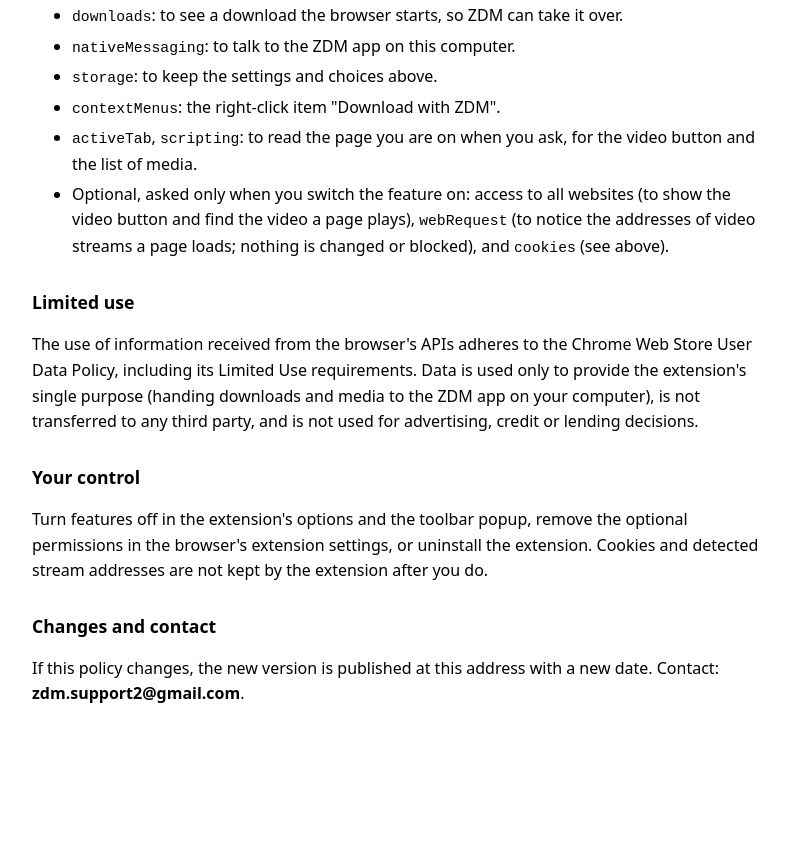
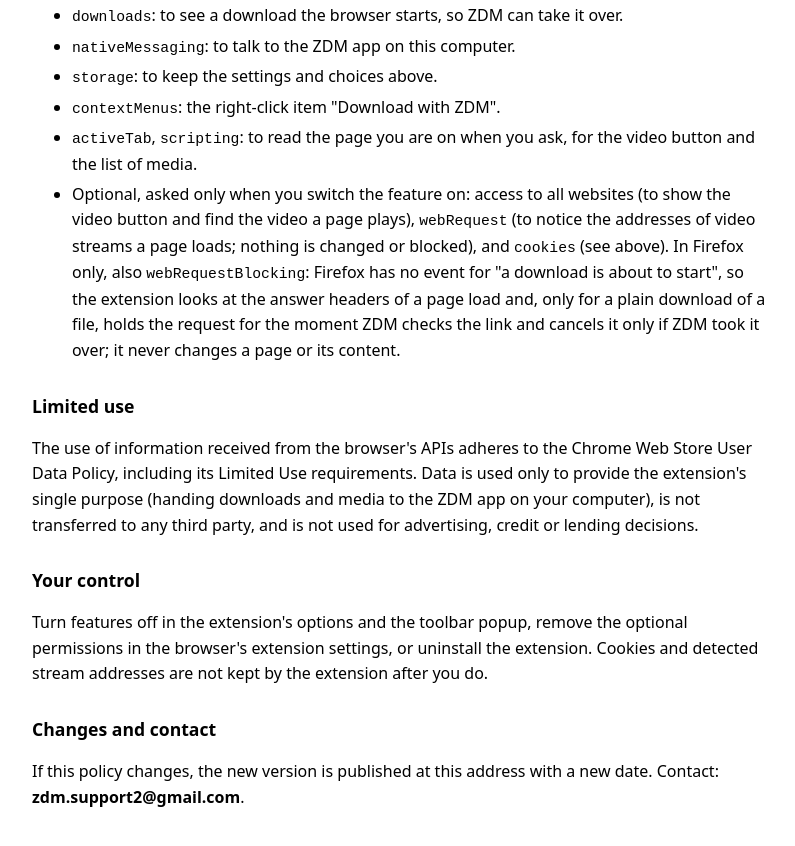
Before and after one commit to MohamadTemsah/zdm-site, a plain HTML site: page privacy/index.html in a window 1280 px wide. Shown: the part 1221-2067 px from the top of the page, without its empty margins (240-1035 px from the left). Before the commit the page ends 2008 px from the top, so only its background shows below. Drawn offline with Linux system fonts and the light colour scheme.

Commit message:
Privacy policy: Firefox's webRequestBlocking permission

```diff
--- a/privacy/index.html
+++ b/privacy/index.html
@@ -52,7 +52,7 @@
     <li><code>storage</code>: to keep the settings and choices above.</li>
     <li><code>contextMenus</code>: the right-click item "Download with ZDM".</li>
     <li><code>activeTab</code>, <code>scripting</code>: to read the page you are on when you ask, for the video button and the list of media.</li>
-    <li>Optional, asked only when you switch the feature on: access to all websites (to show the video button and find the video a page plays), <code>webRequest</code> (to notice the addresses of video streams a page loads; nothing is changed or blocked), and <code>cookies</code> (see above).</li>
+    <li>Optional, asked only when you switch the feature on: access to all websites (to show the video button and find the video a page plays), <code>webRequest</code> (to notice the addresses of video streams a page loads; nothing is changed or blocked), and <code>cookies</code> (see above). In Firefox only, also <code>webRequestBlocking</code>: Firefox has no event for "a download is about to start", so the extension looks at the answer headers of a page load and, only for a plain download of a file, holds the request for the moment ZDM checks the link and cancels it only if ZDM took it over; it never changes a page or its content.</li>
   </ul>
 
   <h2>Limited use</h2>
@@ -97,7 +97,7 @@
     <li><code>storage</code>: für die oben genannten Einstellungen und Entscheidungen.</li>
     <li><code>contextMenus</code>: der Rechtsklick-Eintrag „Mit ZDM herunterladen“.</li>
     <li><code>activeTab</code>, <code>scripting</code>: um die Seite zu lesen, auf der Sie sind, wenn Sie es verlangen (Video-Schaltfläche, Medienliste).</li>
-    <li>Optional, nur beim Einschalten der Funktion abgefragt: Zugriff auf alle Websites (um die Video-Schaltfläche zu zeigen und das Video einer Seite zu finden), <code>webRequest</code> (um die Adressen geladener Video-Streams zu bemerken; nichts wird verändert oder blockiert) und <code>cookies</code> (siehe oben).</li>
+    <li>Optional, nur beim Einschalten der Funktion abgefragt: Zugriff auf alle Websites (um die Video-Schaltfläche zu zeigen und das Video einer Seite zu finden), <code>webRequest</code> (um die Adressen geladener Video-Streams zu bemerken; nichts wird verändert oder blockiert) und <code>cookies</code> (siehe oben). Nur in Firefox zusätzlich <code>webRequestBlocking</code>: Firefox hat kein Ereignis für „ein Download beginnt gleich“, deshalb schaut die Erweiterung auf die Antwort-Kopfzeilen beim Laden einer Seite und hält nur bei einem einfachen Datei-Download die Anfrage kurz an, während ZDM den Link prüft, und bricht sie nur ab, wenn ZDM ihn übernommen hat; Seiten oder Inhalte ändert sie nie.</li>
   </ul>
 
   <h2>Eingeschränkte Verwendung (Limited Use)</h2>
@@ -142,7 +142,7 @@
     <li><code>storage</code>: لحفظ الإعدادات والاختيارات المذكورة أعلاه.</li>
     <li><code>contextMenus</code>: عنصر قائمة النقر الأيمن «التنزيل باستخدام ZDM».</li>
     <li><code>activeTab</code> و<code>scripting</code>: لقراءة الصفحة التي أنت فيها عندما تطلب ذلك (زر الفيديو وقائمة الوسائط).</li>
-    <li>اختيارية، تُطلب فقط عند تفعيل الميزة: الوصول إلى جميع المواقع (لإظهار زر الفيديو وإيجاد الفيديو الذي تشغّله الصفحة)، و<code>webRequest</code> (لملاحظة عناوين بثوث الفيديو التي تحمّلها الصفحة؛ لا يُغيَّر شيء ولا يُحجب)، و<code>cookies</code> (انظر أعلاه).</li>
+    <li>اختيارية، تُطلب فقط عند تفعيل الميزة: الوصول إلى جميع المواقع (لإظهار زر الفيديو وإيجاد الفيديو الذي تشغّله الصفحة)، و<code>webRequest</code> (لملاحظة عناوين بثوث الفيديو التي تحمّلها الصفحة؛ لا يُغيَّر شيء ولا يُحجب)، و<code>cookies</code> (انظر أعلاه). وفي Firefox فقط أيضًا <code>webRequestBlocking</code>: لا يملك Firefox حدثًا لـ«تنزيل على وشك البدء»، لذا تنظر الإضافة في ترويسات الاستجابة عند تحميل صفحة، ولا توقف الطلب لحظة إلا في حالة تنزيل ملف عادي، بينما يفحص ZDM الرابط، ولا تلغيه إلا إذا تسلّمه ZDM؛ ولا تغيّر صفحة أو محتوى أبدًا.</li>
   </ul>
 
   <h2>الاستخدام المحدود (Limited Use)</h2>
```
